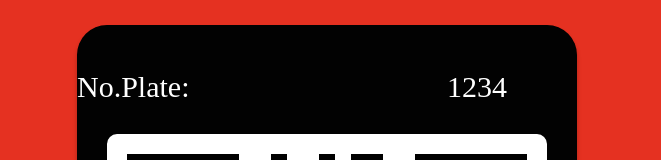
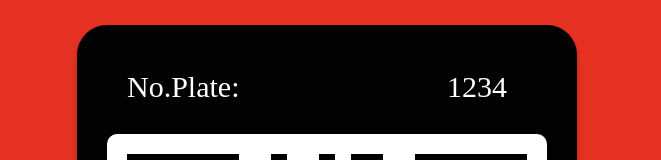
Before and after one commit to sarryteng/SH22-Main, an Astro site in the folder tyre-runner-ui/: page / in a window 1280 px wide. Shown: the part 253-413 px from the top of the page, without its empty margins (313-974 px from the left). Built offline with nearby package versions, Linux system fonts and the light colour scheme; Astro itself is replaced by a stand-in of ours; a web font is replaced by a local one.

Commit message:
Update code

```diff
--- a/tyre-runner-ui/src/assets/styles/app.css
+++ b/tyre-runner-ui/src/assets/styles/app.css
@@ -86,7 +86,8 @@
 }
 
 .Label {
-    margin-right: 50%;
+    margin-right: 40%;
+    margin-left: 10%;
 }
 
 .grid-container {
```
